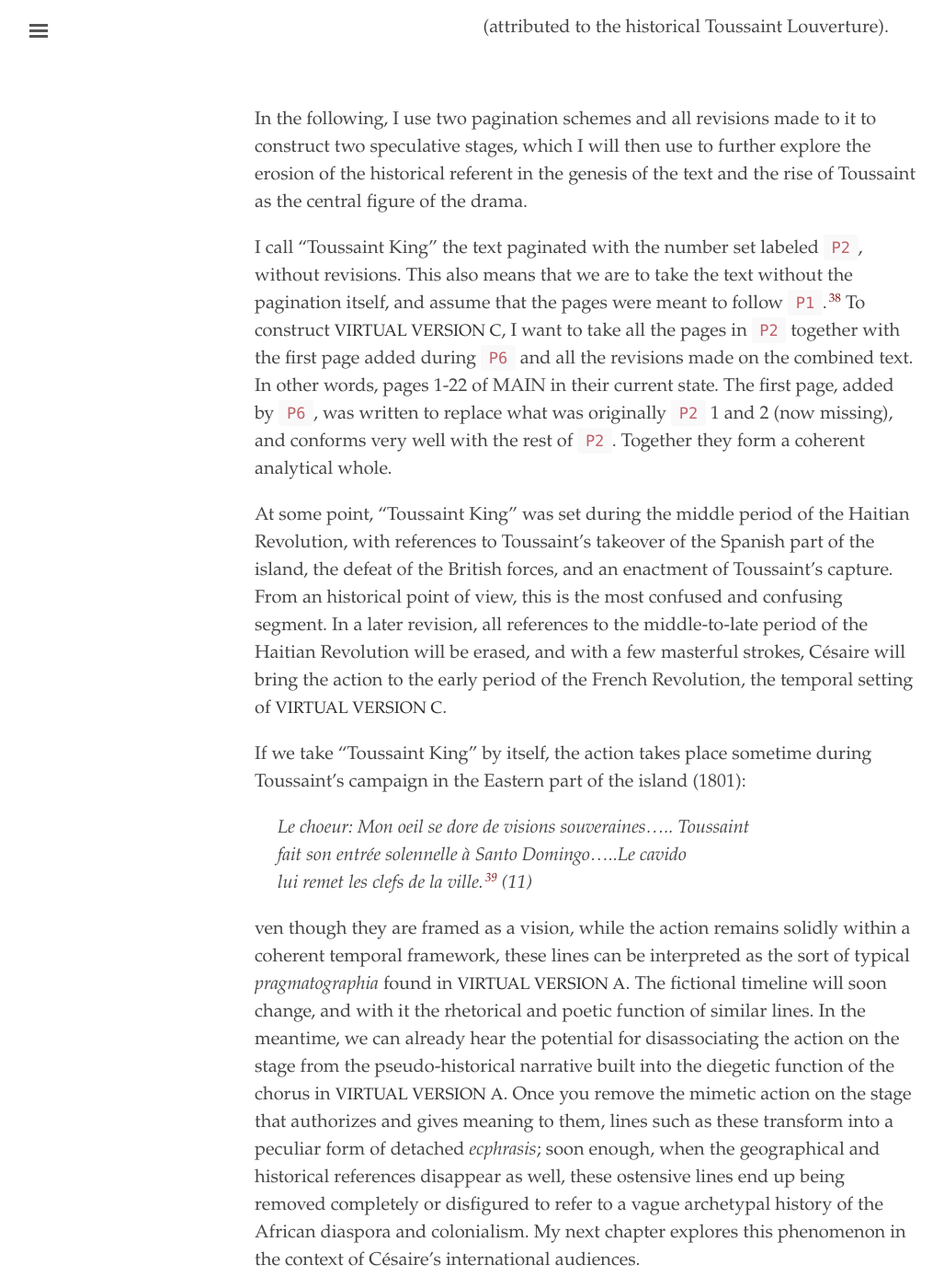
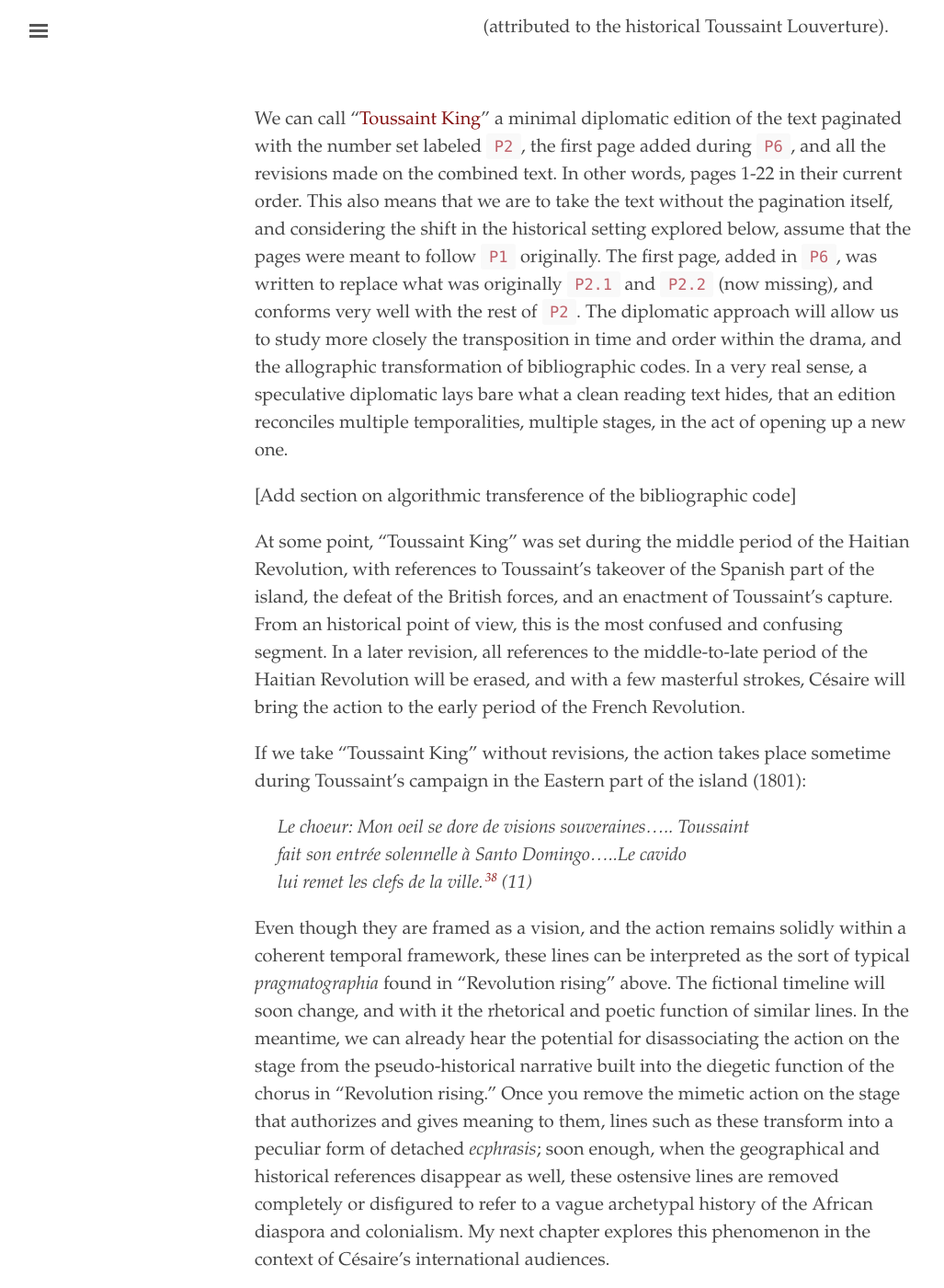
Before and after one commit to elotroalex/record, a Jekyll site: the page built from _chapters/02-pencil.md, in a window 1280 px wide and 1400 px high, scrolled down 15350 px. Shown: the whole window at 92% size, without its empty margins (3-1030 px from the left). Built offline with Jekyll 4.4.1, drawn with Linux system fonts in a browser that asks for light colours; some of the changed text lies outside the part shown.

```diff
--- a/_chapters/02-pencil.md
+++ b/_chapters/02-pencil.md
@@ -143,8 +143,6 @@
 
 These two early examples signal an important difference between early and late stages of composition, perhaps the one with the most repercussions. The first example, which we could call proleptic, and the second, which we could call diegetic, both refer to the action on the stage, to an unfolding plot for which they are a doubling of sorts (in the same way that the ‘screen’ was a doubling of the Chorus). This crucial function of the Chorus will soon change in the published versions of the text, as all reference to historical events is eventually ellided and the plot reduced to the point of stasis. At this stage though, the principal theme of the Chorus remains the revolution itself, and most of its diegetic recitations describe the epic events that cannot be represented on a real stage, at least not one without vast resources—words as stage props.
 
-
-
 <br>
 
 ---
@@ -159,44 +157,41 @@
 
 <br>
 
+We can call "[Toussaint King]({{site.baseurl}}/editions/sdw-king/)" a minimal diplomatic edition of the text paginated with the number set labeled `P2`, the first page added during `P6`, and all the revisions made on the combined text. In other words, pages 1-22 in their current order. This also means that we are to take the text without the pagination itself, and considering the shift in the historical setting explored below, assume that the pages were meant to follow `P1` originally. The first page, added in `P6`, was written to replace what was originally `P2.1` and `P2.2` (now missing), and conforms very well with the rest of `P2`. The diplomatic approach will allow us to study more closely the transposition in time and order within the drama, and the allographic transformation of bibliographic codes. In a very real sense, a speculative diplomatic lays bare what a clean reading text hides, that an edition reconciles multiple temporalities, multiple stages, in the act of opening up a new one.
 
+[Add section on algorithmic transference of the bibliographic code]
 
-In the following, I use two pagination schemes and all revisions made to it to construct two speculative stages, which I will then use to further explore the erosion of the historical referent in the genesis of the text and the rise of Toussaint as the central figure of the drama.
+At some point, "Toussaint King" was set during the middle period of the Haitian Revolution, with references to Toussaint’s takeover of the Spanish part of the island, the defeat of the British forces, and an enactment of Toussaint’s capture. From an historical point of view, this is the most confused and confusing segment. In a later revision, all references to the middle-to-late period of the Haitian Revolution will be erased, and with a few masterful strokes, Césaire will bring the action to the early period of the French Revolution.
 
-I call "Toussaint King" the text paginated with the number set labeled `P2`, without revisions. This also means that we are to take the text without the pagination itself, and assume that the pages were meant to follow `P1`.[^48] To construct **Virtual Version C**, I want to take all the pages in `P2` together with the first page added during `P6` and all the revisions made on the combined text. In other words, pages 1-22 of MAIN in their current state. The first page, added by `P6`, was written to replace what was originally `P2` 1 and 2 (now missing), and conforms very well with the rest of `P2`. Together they form a coherent analytical whole.
-
-At some point, "Toussaint King" was set during the middle period of the Haitian Revolution, with references to Toussaint’s takeover of the Spanish part of the island, the defeat of the British forces, and an enactment of Toussaint’s capture. From an historical point of view, this is the most confused and confusing segment. In a later revision, all references to the middle-to-late period of the Haitian Revolution will be erased, and with a few masterful strokes, Césaire will bring the action to the early period of the French Revolution, the temporal setting of **Virtual Version C**.
-
-If we take "Toussaint King" by itself, the action takes place sometime during Toussaint’s campaign in the Eastern part of the  island (1801):
+If we take "Toussaint King" without revisions, the action takes place sometime during Toussaint’s campaign in the Eastern part of the island (1801):
 
 > *Le choeur: Mon oeil se dore de visions souveraines..... Toussaint\\
 > fait son entrée solennelle à Santo Domingo.....Le cavido\\
 > lui remet les clefs de la ville*.[^49] (11)
 
- ven though they are framed as a vision, while the action remains solidly within a coherent temporal framework, these lines can be interpreted as the sort of typical *pragmatographia* found in **Virtual Version A**. The fictional timeline will soon change, and with it the rhetorical and poetic function of similar lines. In the meantime, we can already hear the potential for disassociating the action on the stage from the pseudo-historical narrative built into the diegetic function of the chorus in **Virtual Version A**. Once you remove the mimetic action on the stage that authorizes and gives meaning to them, lines such as these transform into a peculiar form of detached *ecphrasis*; soon enough, when the geographical and historical references disappear as well, these ostensive lines end up being removed completely or disfigured to refer to a vague archetypal history of the African diaspora and colonialism. My next chapter explores this phenomenon in the context of Césaire's international audiences.
+Even though they are framed as a vision, and the action remains solidly within a coherent temporal framework, these lines can be interpreted as the sort of typical *pragmatographia* found in "Revolution rising" above. The fictional timeline will soon change, and with it the rhetorical and poetic function of similar lines. In the meantime, we can already hear the potential for disassociating the action on the stage from the pseudo-historical narrative built into the diegetic function of the chorus in "Revolution rising." Once you remove the mimetic action on the stage that authorizes and gives meaning to them, lines such as these transform into a peculiar form of detached *ecphrasis*; soon enough, when the geographical and historical references disappear as well, these ostensive lines are removed completely or disfigured to refer to a vague archetypal history of the African diaspora and colonialism. My next chapter explores this phenomenon in the context of Césaire's international audiences.
 
-At some undetermined late moment in the genesis of the typescript, the temporal progression of "Toussaint King" undergoes a radical shift. On the first page of `P6`, the type sets the scene geographically, “*La scène est à Saint Domingue*.” Césaire will eventually add “*à l’epoque de la Révolution française*”[^50] by hand next to it. In order to make the rest of the text conform to this new temporal reorientation, Césaire will make use of his pencil. The first such revision comes on `P6` 2 (2),
+At some undetermined late moment in the genesis of the typescript, the temporal progression of "Toussaint King" undergoes a radical shift. On the first page of `P6`, the type sets the scene geographically, “*La scène est à Saint Domingue*.” Césaire will eventually add “*à l’epoque de la Révolution française*”[^50] by hand next to it. In order to make the rest of the text conform to this new temporal reorientation, Césaire will make use of his No. 2 pencil. The first such revision comes on `P2.3` (2),
 
-> *Le Chœur: Hurrah. Les Anglais sont perdus... Nos batteries d’approche\\
-> balayent leurs remparts; nos batteries de brèche sont intallées...\\
-> Saint-Marc craque... comme un vaisseau pourri...*[^51]
+> Le Chœur: Hurrah. Les Anglais sont perdus... Nos batteries d’approche balayent leurs remparts; nos batteries de brèche sont intallées... Saint-Marc craque... comme un vaisseau pourri...[^51]
 
-The rest of the pencil revisions will continue in the same spirit. On `P2` 14 (15), at the end of `P2`, the last line changes two times, making things even more complicated: “... *La Grande Révolution de Saint Domingue ~~continue~~ ~~a commencé .~~vient de commencer*” (22). At one point, the revolution continued, at another it had begun, and finally it had *just* begun.
+The rest of the pencil revisions will continue in the same spirit. On `P2` 14 (15), at the end of `P2`, the last line changes two times: “*... La Grande Révolution de Saint Domingue<span class="delete"> continue</span><span class="delete"><span class="add below"> a commencé</span></span><span class="add"> vient de commencer</span>.*" (22). At one point, the revolution continued, at another it had begun, and finally it had *just* begun.
 
-To accommodate this recasting, many internal changes had to be made, most notably, the grammatical tense, which changes in several places from *passé composé* to *futur simple*:
+To accommodate this temporal recasting, the grammatical tense goes from *passé composé* to *futur simple* in other relevant passages as well:
 
-> *Toussaint: ~~J’avais amené~~ ^j’amenerai^ ce pays à la connaissancede\\
-> lui-même,\\
-> je familiaris~~é~~ ^erai^ cette terre avec ses démons secrets\\
-> ~~allumé~~ ^j’allumerai^ aux cratères d’hélodermes et de cymbales\\
-> les symphonies d’un enfer inconnu, splendide\\
-> parasité de nostalgies hautaines...*[^52] (14)
+> - {:.indent-2} <span class="delete">J’avais amené </span><span class="add"><span class="delete">J'aurai</span></span><span class="add above">j’amenerai</span>&nbsp;*ce pays à la connaissance*
+> - de lui-même,
+> - <span class="add">je&nbsp;</span>familiaris<span class="delete">é</span><span class="add">erai</span>&nbsp;cette terre avec ses démons secrets
+> - <span class="delete">allumé </span><span class="add above">j’allumerai </span>aux cratères d’hélodermes et de cymbales
+> - les symphonies d’un enfer inconnu, splendide
+> - parasité de nostalgies hautaines.<span class="add">..</span>[^52] <span style="font-style:normal;">(14)</span>
+{:.poetry}
 
-We should note in passing that this can be used as further reason that `P2` was written after `P1`. The tense is adapting to the temporal model established by `P1`. In the first version of `P2`, the action follows `P1`, therefore the past tense is appropriate. As the timeframe moves to the French Revolution, the tense appropriately changes to the future. The passage refers, of course, to Toussaint’s past or future involvement in the Haitian Revolution. Several other changes will confirm this temporal reorientation, with the strange consequence that the narrations of CRR become *proleptic*, or as I have no reservations calling them, prophetic.
+We should note in passing that this can be used as further proof that `P2` was written after `P1`. The tense is adapting to the temporal model established by `P1`. In the first version of `P2`, the action follows `P1`, therefore the past tense is appropriate. As the timeframe moves to the French Revolution, the tense appropriately changes to the future. The passage refers, of course, to Toussaint’s past or future involvement in the Haitian Revolution. Several other changes will confirm this temporal reorientation, with the strange consequence that the narrations of CRR become *proleptic*, or as I have no reservations calling them, *prophetic*.
 
-The most salient aspect of "Toussaint King" is perhaps the introduction of Toussaint Louverture as a central character. This speculative stage unfolds in four distinct episodes. We do not know exactly what the first two pages of `P2` contained. When the action resumes on `P2` 3 (2), the Reciter and Toussaint have the stage.
+The most salient aspect of "Toussaint King" is perhaps the coronation of Toussaint Louverture as the central subject of the drama. This speculative stage unfolds in four distinct episodes. We do not know exactly what the first two pages of `P2` contained, but when the action resumes on `P2.3` (2), the Reciter and Toussaint have the stage.
 
-The Reciter begins with a trope, prevalent throughout the drama, that I would like to call for now —with T.S. Eliot’s permission— *the revolutionary correlative*: a poetic vision of violent/revolutionary phenomena, drawing its vehicles from nature. It is safe to say that these tropes characterize a large part of the poetry of CRR and Toussaint, and we will have more to say about them later on. Here is the example that opens `P2`:
+The Reciter begins with a trope, prevalent throughout the drama, that I would like to call for now—pace T.S. Eliot—*the revolutionary correlative*: a poetic vision of violent/revolutionary phenomena, drawing its vehicles from nature. It is safe to say that these tropes characterize a large part of the poetry of CRR and Toussaint, and we will have more to say about them later on. Here is the example that opens `P2`:
 
 > *En marge des marées sautillantes, je marche sur l’eau des printemps\\
 > tournants ; j’aperçois très haut mes yeux de sentinelle. L’insomnie à\\
@@ -353,7 +348,7 @@
 
 [^47]: \[The Reciter: A whistle… The blacks exit from the brushes with a great uproar. The cutlasses clash and they are raised again and they clash in the reel of exasperation.\]
 
-[^48]: Note that this is not marked up on Table B, which in a sense conflates pagination schemes with order of composition. The reality is not so. While the pages were composed early, the `P2` pagination probably came much later. Considering the historical setting in this segment, they were also probably meant to follow `P1`.
+
 
 [^49]: \[The Chorus: My eye is gilded with sovereign visions… Toussaint makes his solemn entry in Santo Domingo. The *cabildo* hands him the keys to the city.\] Césaire misspells the Spanish word *cabildo* (twice). A *cabildo* was a Spanish form of local government best understood as a colonial administrative council. It was indeed a Spanish *cabildo* in Hispaniola which surrendered to Toussaint Louverture in 1801.
 
--- a/index.html
+++ b/index.html
@@ -4,7 +4,7 @@
 ---
 <div class="introduction">
   <h1>By way of introduction...</h1>
-  <p>The following is a work in progress. Call it an exhuberance of echoes on Aimé Césaire, innominate text, and the fate of our scholarly record. Chapter one is already out in draft, along with two speculative editions that will accompany chapter 2.</p>
+  <p>The following is a work in progress. Call it an exhuberance of echoes on Aimé Césaire, innominate text, and the fate of our scholarly record. Chapter one is already out in an advanced draft. Chapter two is out on a very early, and incomplete draft, along with two accompanying speculative editions.</p>
 </div>
 
 <hr>
@@ -21,7 +21,7 @@
       <span>opening gambit &#9671; the thick spit of time &#9671; a codicology of the typescript &#9671; stack and shuffle </span>
     </li>
     <li class="post-title">
-      <h3>How to erase history with a No. 2 pencil</h3>
+      <h3><a href="{{site.baseurl}}/chapters/02-pencil/">How to erase history with a No. 2 pencil</a></h3>
       <span>speculative versionism &#9671; revolution rising &#9671; Toussaint king &#9671; the concise drama </span>
     </li>
     <li class="post-title">
```
